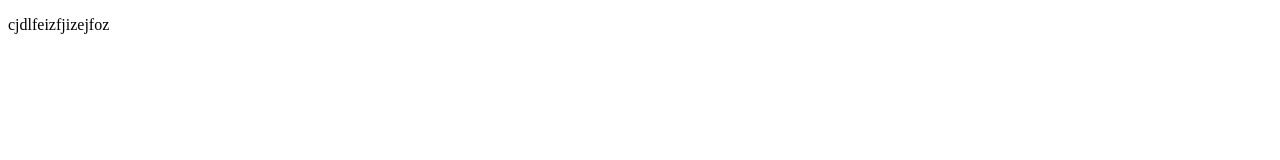
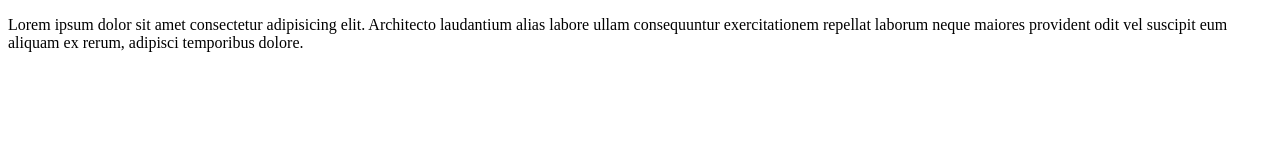
Before and after one commit to Elo-22/gitdemo1, a plain HTML site: page index.html in a window 1280 px wide. Drawn offline with Linux system fonts and the light colour scheme.

Commit message:
ajoutparagrapheelo2

```diff
--- a/index.html
+++ b/index.html
@@ -8,6 +8,6 @@
     <title>Document</title>
 </head>
 <body>
-    <p>cjdlfeizfjizejfoz</p>
+    <p>Lorem ipsum dolor sit amet consectetur adipisicing elit. Architecto laudantium alias labore ullam consequuntur exercitationem repellat laborum neque maiores provident odit vel suscipit eum aliquam ex rerum, adipisci temporibus dolore.</p>
 </body>
 </html>
```
